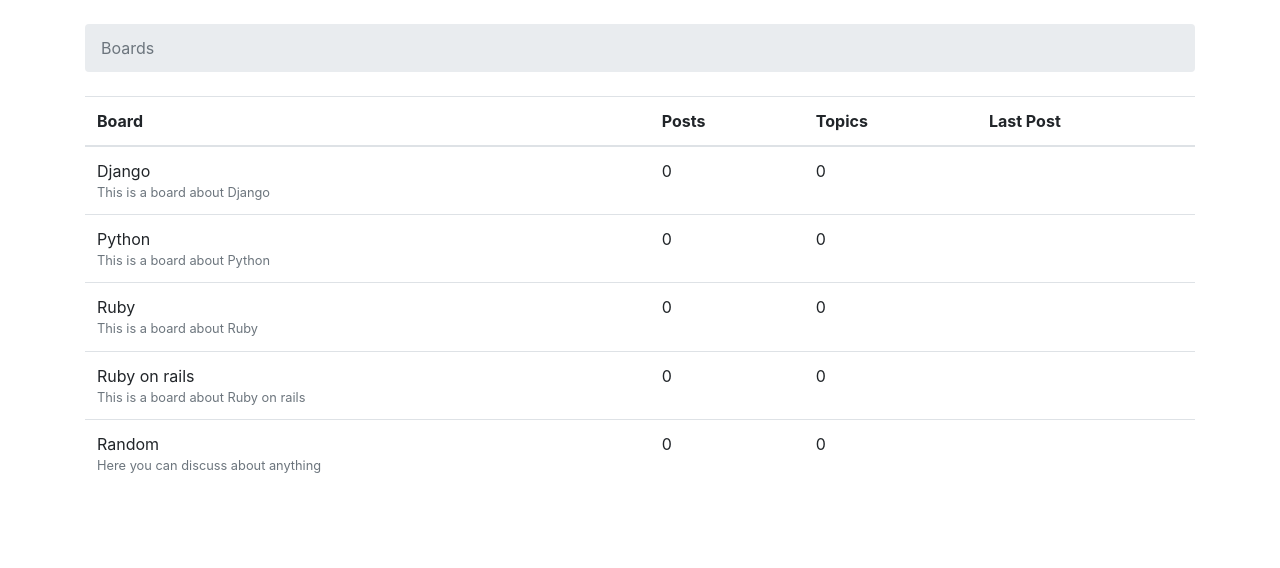
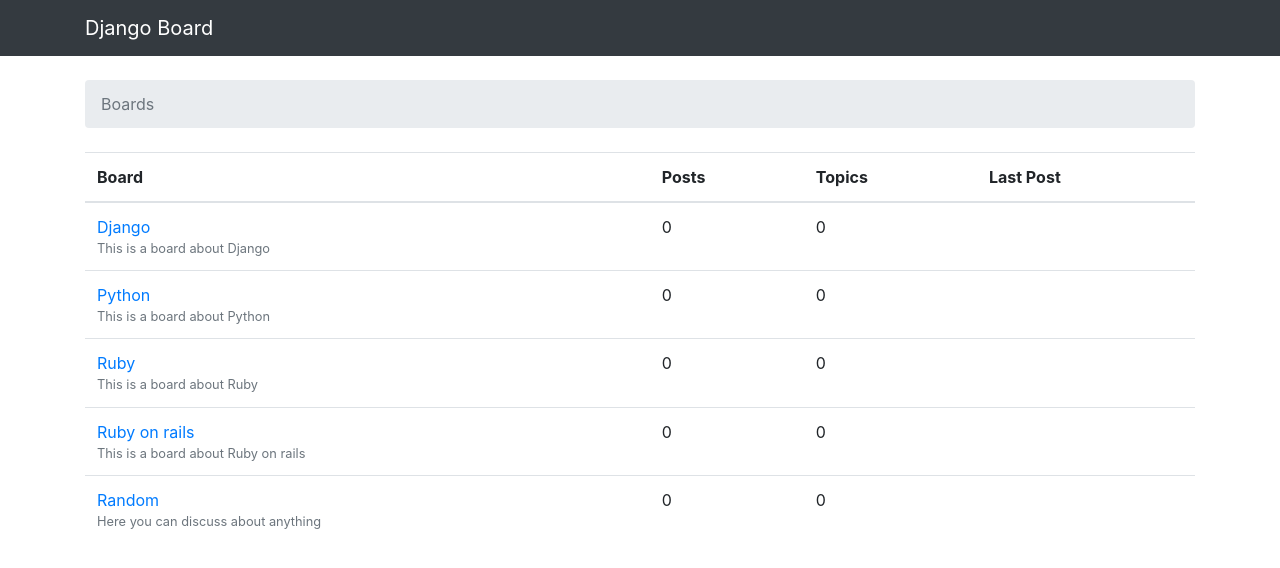
Before and after one commit to anithaamarnath/python-django, a Django app: page / in a window 1280 px wide. Shown: the top 568 px of the page. Run offline with Django 3.2, Linux system fonts and the light colour scheme; data comes from the database, SQL or seed files in the repository; some libraries are stand-ins or nearby versions.

Commit message:
refactor the html file

```diff
--- /dev/null
+++ b/boards/templates/base.html
@@ -0,0 +1,24 @@
+{% load static  %} <!DOCTYPE html>
+<html>
+  <head>
+    <meta charset="utf-8">
+    <title>{% block title %}Django Boards{% endblock %}</title>
+    <link rel="stylesheet" type="text/css" href="{% static 'css/bootstrap.min.css'%}">
+  </head>
+  <body>
+    <nav class= "navbar navbar-expand-lg navbar-dark bg-dark">
+    <div class="container">
+      <a class="navbar-brand" href="{% url 'home' %}"> Django Board </a>
+    </div>
+  </nav>
+  <div class="container">
+      <ol class="breadcrumb my-4">
+        {% block breadcrumb %}
+        {% endblock %}
+      </ol>
+      {% block content %}
+      {% endblock %}
+
+</div>
+  </body>
+</html>
--- a/boards/templates/home.html
+++ b/boards/templates/home.html
@@ -1,17 +1,10 @@
-{% load static %}<!DOCTYPE html>
+{% extends 'base.html' %}
 
+{% block breadcrumb %}
+<li class="breadcrumb-item active"> Boards</li>
+{% endblock %}
 
-<html>
-  <head>
-    <meta charset="utf-8">
-    <title>Boards</title>
-    <link rel="stylesheet" href="{% static 'css/bootstrap.min.css'  %}">
-  </head>
-  <body>
-    <div class="container">
-      <ol class="breadcrumb my-4">
-        <li class= "breadcrumb-item active"> Boards</li>
-      </ol>
+{% block content %}
 
     <table class="table">
       <thead class="thead-inverse">
@@ -26,7 +19,8 @@
           {% for board in boards %}
             <tr>
               <td>
-                {{ board.name }} <br>
+                <a href="{% url 'board_topics' board.pk}">
+                {{ board.name }} </a>
                 <small class="text-muted d-block">{{ board.description}} </small>
               </td>
               <td class="algin-middle">0</td>
@@ -37,5 +31,4 @@
           {% endfor %}
         </tbody>
       </table>
-  </body>
-</html>
+  {% endblock %}
--- a/boards/views.py
+++ b/boards/views.py
@@ -12,3 +12,11 @@ def home(request):
     # response_html = '<br>'.join(boards_names)
 
     return render(request, 'home.html', {'boards': boards})
+
+
+def board_topics(request, pk):
+    try:
+        board = Board.objects.get(pk=pk)
+    except Board.DoesNotExist:
+        raise Http404
+    return render(request, 'topics.html', {'board': board})
--- a/myproject/urls.py
+++ b/myproject/urls.py
@@ -20,5 +20,6 @@ from boards import views
 
 urlpatterns = [
   url(r'^$',views.home, name='home'),
-    path('admin/', admin.site.urls),
+  url(r'^boards/(?P<pk>\d+)/$', views.board_topics, name='board_topics'),
+  url(r'^admin/', admin.site.urls),
 ]
```
Also changed, not shown: boards/templates/topics.html (added, +12 -0 lines), boards/tests.py (+17 -1 lines).
